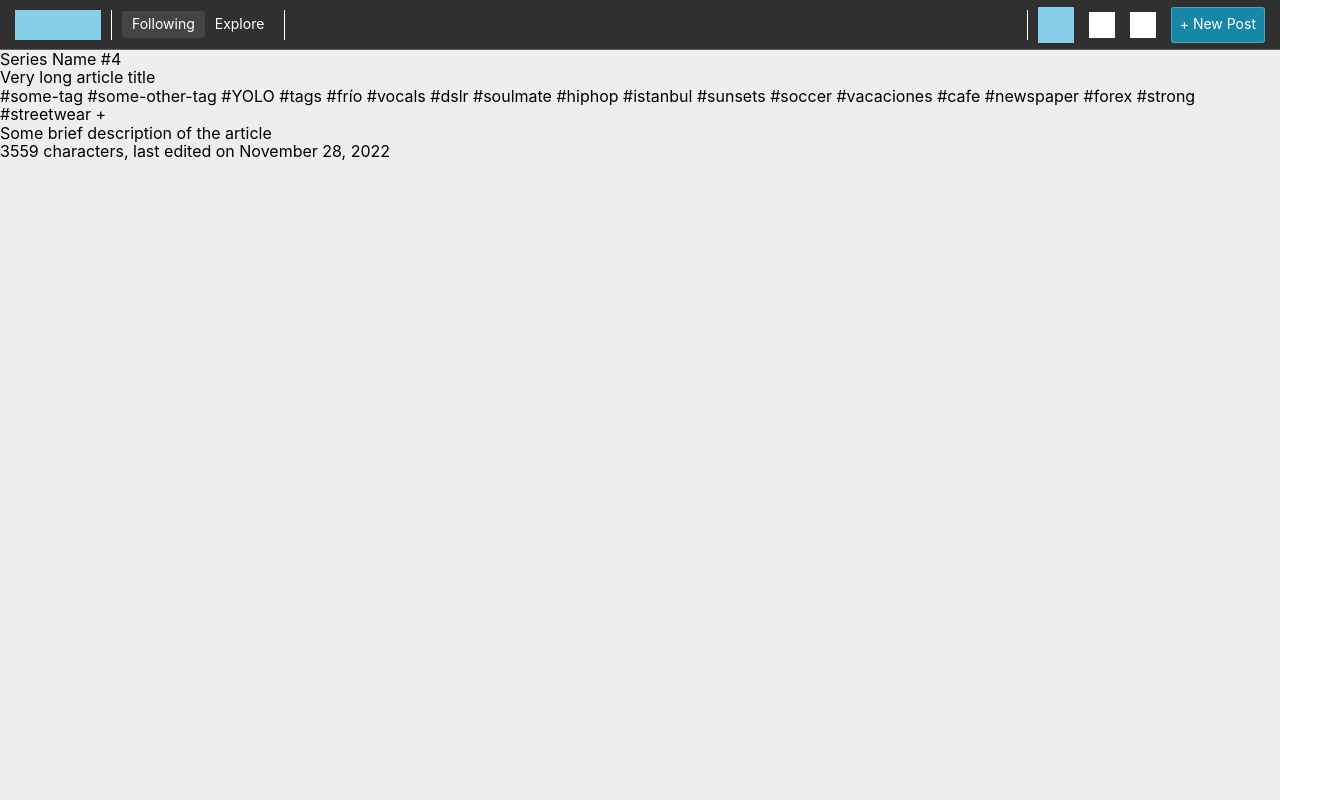
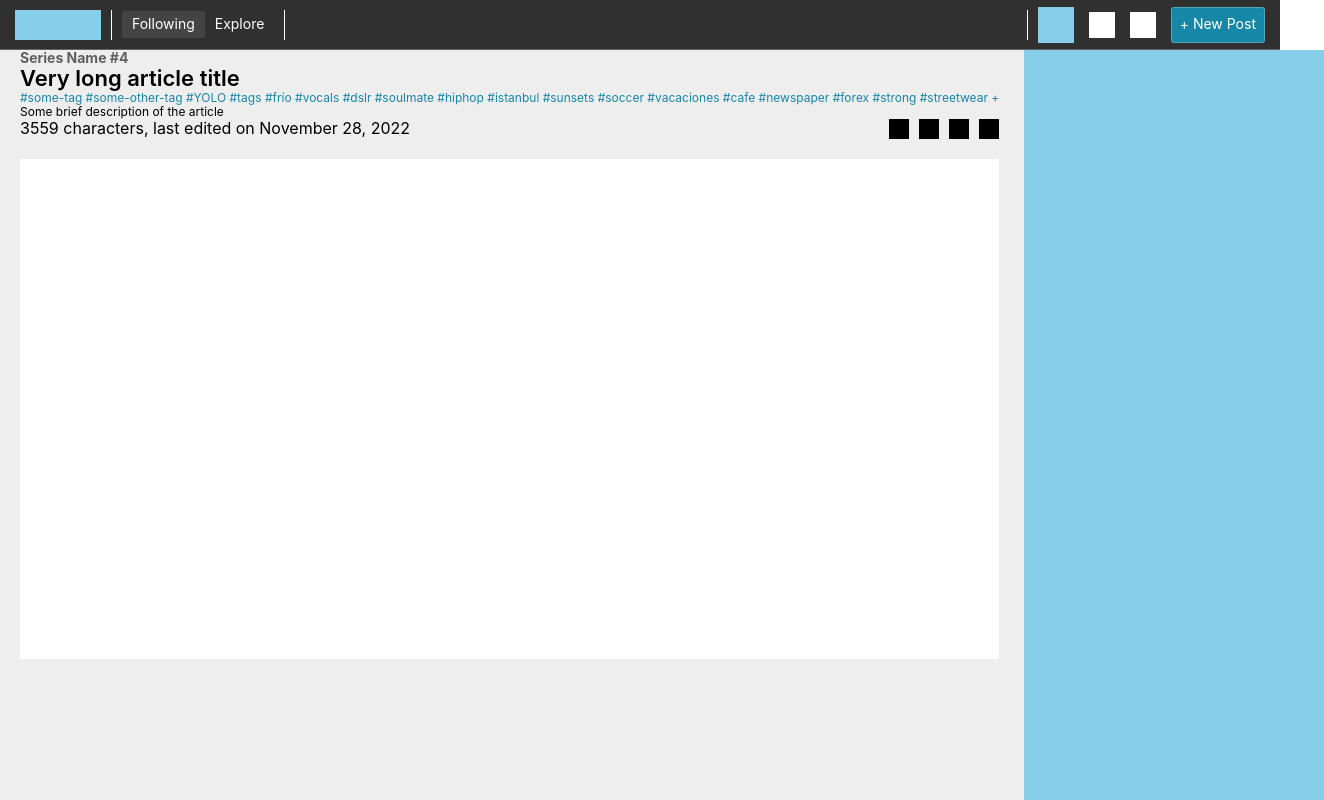
Before and after one commit to KevinKVJ/BIZZ, a React (Vite) app: page /article in a window 1280 px wide. Shown: the whole page, 1324 px wide, since content can reach past the window. Built offline with nearby package versions, Linux system fonts and the light colour scheme.

Commit message:
Modified ArticlePage

```diff
--- a/package.json
+++ b/package.json
@@ -36,7 +36,7 @@
         "@typescript-eslint/eslint-plugin": "^5.30.7",
         "@typescript-eslint/parser": "^5.30.7",
         "@vitejs/plugin-react": "^3.0.0",
-        "autoprefixer": "^10.4.13",
+        "autoprefixer": "^10.4.14",
         "classnames": "^2.3.1",
         "eslint": "^7.32.0 || ^8.2.0",
         "eslint-config-airbnb": "^19.0.4",
--- a/src/views/ArticlePage/ArticlePage.tsx
+++ b/src/views/ArticlePage/ArticlePage.tsx
@@ -10,6 +10,64 @@ const ArticlePage = () => {
 
         > .article_main {
             min-height: calc(100vh - 50px);
+            max-width: 1240px;
+            margin: 0 auto;
+
+            display: flex;
+            column-gap: 25px;
+
+            .article_aside {
+                flex: 0 0 300px;
+                max-width: 300px;
+                background-color: skyblue;
+            }
+
+            .article_content {
+                flex-grow: 1;
+                flex-shrink: 0;
+
+                .content_head {
+                    margin-bottom: 20px;
+
+                    .series_title {
+                        color: #00000099;
+                        font-weight: 700;
+                        font-size: 14px;
+                    }
+                    .article_title {
+                        font-size: 22px;
+                        font-weight: 600;
+                    }
+                    .tags {
+                        font-size: 12px;
+                        color: #1687a7;
+                    }
+
+                    .desc {
+                        font-size: 12px;
+                    }
+
+                    .info {
+                        display: flex;
+                        justify-content: space-between;
+                    }
+
+                    .various_count {
+                        display: flex;
+                        column-gap: 10px;
+
+                        .icon {
+                            width: 20px;
+                            height: 20px;
+                            background-color: #000000;
+                        }
+                    }
+                }
+                .content_body {
+                    min-height: 500px;
+                    background-color: #fff;
+                }
+            }
         }
     `;
     return (
```
Also changed, not shown: 1 other file (tests, documents, lock files or other folders).
